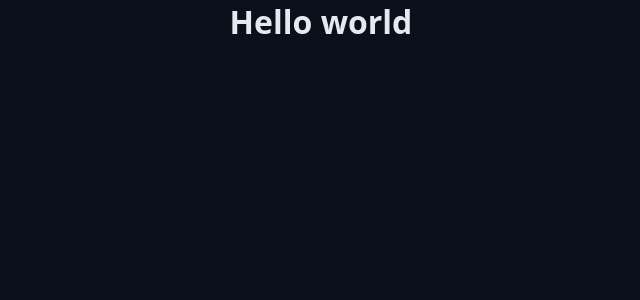
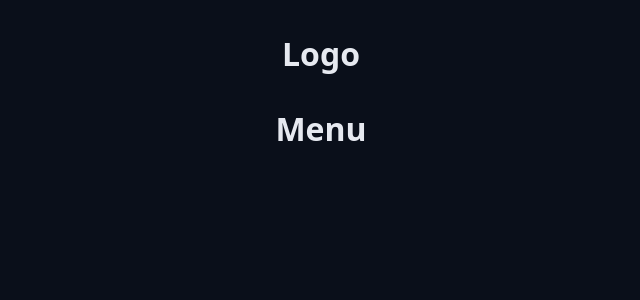
Before and after one commit to guilhermerodrigues17/chron-timer, a React (Vite) app: page / in a window 1280 px wide. Shown: the top 300 px of the page, without its empty margins (319-959 px from the left). Built offline with nearby package versions, Linux system fonts and the light colour scheme.

Commit message:
refactor: changing dir structure

```diff
--- a/src/App.tsx
+++ b/src/App.tsx
@@ -1,4 +1,5 @@
 import { Heading } from './components/Heading';
+import { Container } from './components/Container';
 
 import './styles/global.css';
 import './styles/theme.css';
@@ -6,7 +7,13 @@
 export function App() {
   return (
     <>
-      <Heading>Hello world</Heading>
+      <Container>
+        <Heading>Logo</Heading>
+      </Container>
+
+      <Container>
+        <Heading>Menu</Heading>
+      </Container>
     </>
   );
 }
--- a/src/components/Heading.tsx
+++ b/src/components/Heading/index.tsx
@@ -1,6 +1,6 @@
 import type React from 'react';
 
-import styles from './Heading.module.css';
+import styles from './styles.module.css';
 
 type HeadingProps = {
   children: React.ReactNode;
```
Also changed, not shown: src/components/Heading/styles.module.css (renamed from src/components/Heading.module.css).
